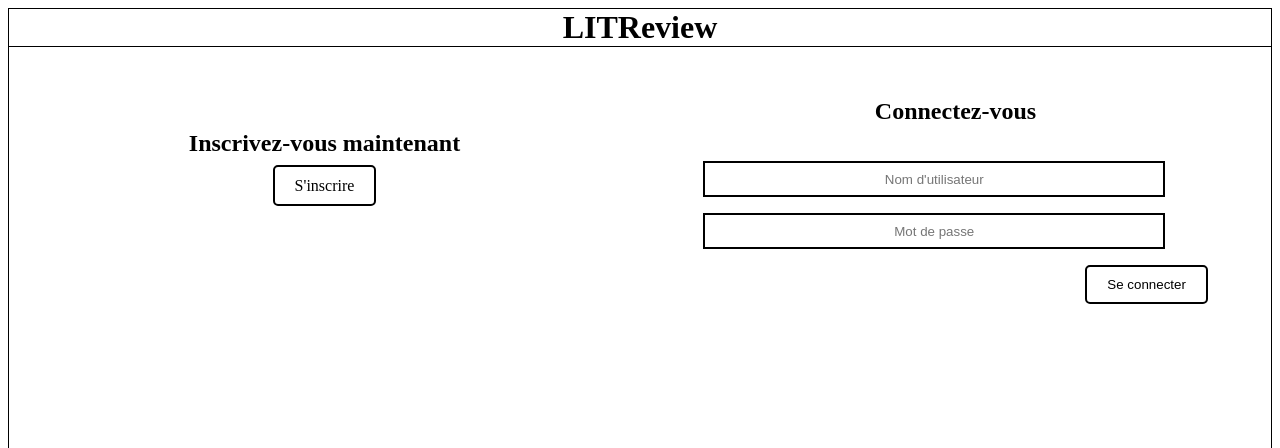
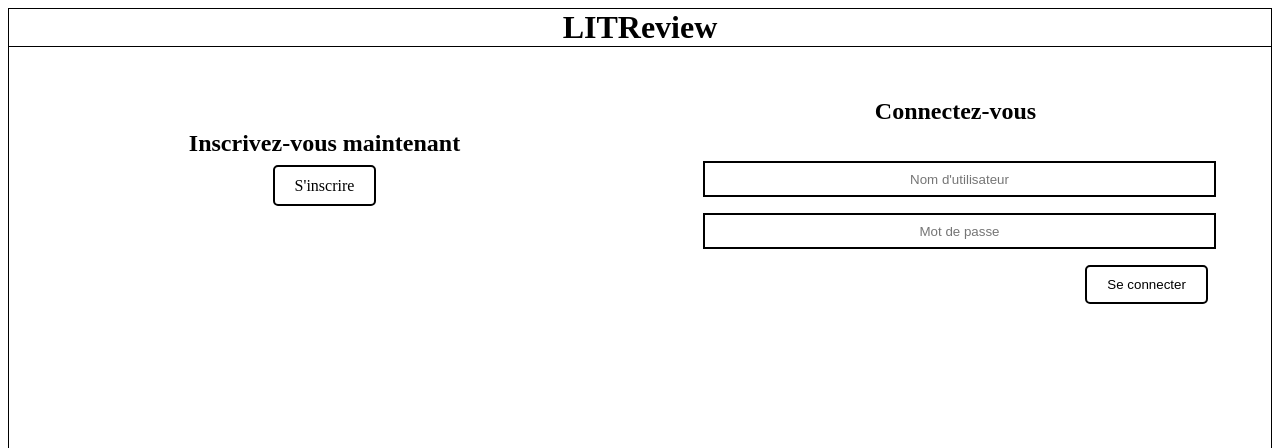
Before and after one commit to ClemiDouce/BookReview, a Django app: page /accounts/login/ in a window 1280 px wide. Shown: the top 448 px of the page. Run offline with Django 3.2, Linux system fonts and the light colour scheme; style sheets or scripts are compiled from the project's sources.

```diff
--- a/src/forms.py
+++ b/src/forms.py
@@ -1,5 +1,7 @@
 from django import forms
-from django.contrib.auth.forms import AuthenticationForm
+from django.contrib.auth.forms import AuthenticationForm, UserCreationForm
+from django import forms
+from django.contrib.auth.models import User
 
 
 class UserLoginForm(AuthenticationForm):
@@ -7,6 +9,7 @@ class UserLoginForm(AuthenticationForm):
         super(UserLoginForm, self).__init__(*args, **kwargs)
 
     username = forms.CharField(
+        label="",
         widget=forms.TextInput(
             attrs={
                 "id": "username-input",
@@ -15,9 +18,34 @@ class UserLoginForm(AuthenticationForm):
         )
     )
 
-    password = forms.CharField(widget=forms.PasswordInput(
+    password = forms.CharField(
+        label="",
+        widget=forms.PasswordInput(
         attrs={
             "id": "password-input",
             "placeholder": "Mot de passe"
         }
     ))
+
+class SignupForm(UserCreationForm):
+    password1 = forms.CharField(
+        label="",
+        widget=forms.PasswordInput(
+            attrs={
+                'id': "password1_input",
+                "placeholder": "Mot de passe",
+                "autocomplete": "new_password"
+            }),
+        strip=False
+    )
+
+    password2 = forms.CharField(
+        label="",
+        widget=forms.PasswordInput(
+            attrs={
+                "id": "password2_input",
+                "placeholder": "Confirmer mot de passe",
+                "autocomplete": "new_password",
+            }),
+        strip=False
+    )
--- a/src/views.py
+++ b/src/views.py
@@ -1,9 +1,9 @@
-from django.contrib.auth.forms import UserCreationForm
 from django.urls import reverse_lazy
 from django.views.generic import TemplateView, CreateView
 
 from follows.models import UserFollows
 from review.models import Review
+from src.forms import SignupForm
 from ticket.models import Ticket
 
 
@@ -21,7 +21,7 @@ class FluxView(TemplateView):
         return context
 
 class SignupView(CreateView):
-    form_class = UserCreationForm
+    form_class = SignupForm
     template_name = "registration/signup.html"
     success_url = reverse_lazy('login')
 
@@ -36,4 +36,5 @@ class PostsView(TemplateView):
         all_posts = [*user_tickets, *user_reviews]
         all_posts.sort(key=lambda post: post.time_created, reverse=True)
         context['all_posts'] = all_posts
+        context["already_critic"] = [critic.ticket for critic in user_reviews]
         return context
--- a/static/css/login.css
+++ b/static/css/login.css
@@ -19,18 +19,18 @@ div#content #login-container form {
 div#content #login-container form label {
   display: none;
 }
-div#content #login-container form #username-input, div#content #login-container form #password-input {
+div#content #login-container form input:not([type=submit]) {
   border: 2px solid black;
-  width: 90%;
+  width: 100%;
   height: 30px;
   text-align: center;
 }
 div#content #login-container form input[type=submit] {
-  float: right;
   background-color: white;
   border: 2px solid black;
   border-radius: 5px;
   padding: 10px 20px;
+  float: right;
 }
 div#content #signup-container {
   text-align: center;
--- a/static/css/login.scss
+++ b/static/css/login.scss
@@ -18,19 +18,20 @@ div#content {
       label {
         display: none;
       }
-      #username-input, #password-input {
+
+      input:not([type=submit]) {
         border: 2px solid black;
-        width: 90%;
+        width: 100%;
         height: 30px;
         text-align: center;
       }
 
       input[type=submit] {
-        float: right;
         background-color: white;
         border: 2px solid black;
         border-radius: 5px;
         padding: 10px 20px;
+        float: right;
       }
     }
   }
--- /dev/null
+++ b/static/css/signup.scss
@@ -0,0 +1,34 @@
+body {
+  text-align: center;
+}
+
+span, label {
+  display: none;
+}
+
+form {
+  width: 50%;
+  margin: 0 auto;
+
+  input:not([type=submit]) {
+    text-align: center;
+    height: 30px;
+    width: 100%;
+    border: 2px solid black;
+  }
+
+  #button-container {
+    display: flex;
+    justify-content: right;
+    gap: 10px;
+
+    a, input {
+      border: 2px solid black;
+      background-color: white;
+      text-decoration: none;
+      padding: 5px 20px;
+      border-radius: 5px;
+      color: black;
+    }
+  }
+}
```
Also changed, not shown: 1 other file.
